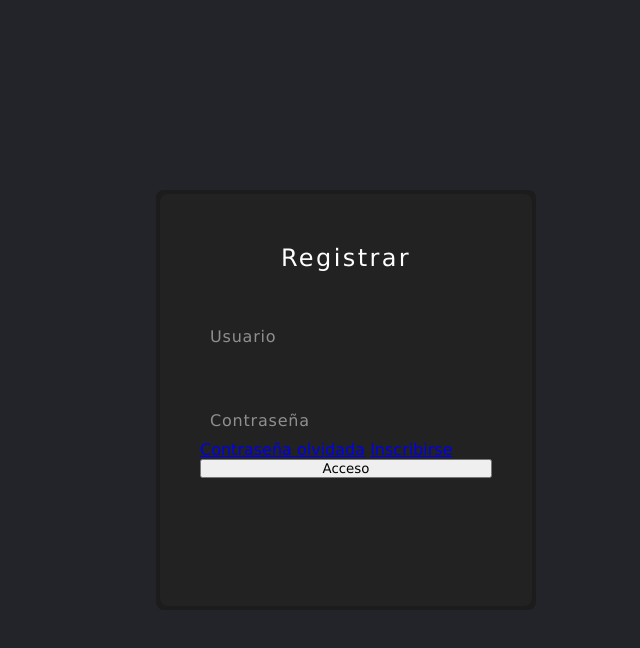
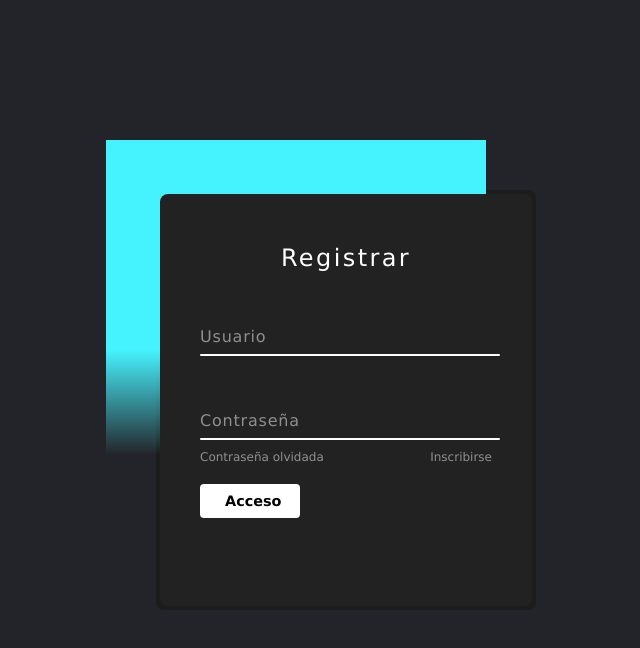
Before and after one commit to Irina-Ichim/LogIn-con-Html-y-Css, a plain HTML site: page index.html in a window 1280 px wide. Shown: the whole page, without its empty margins (294-934 px from the left). Drawn offline with Linux system fonts and the light colour scheme.

Commit message:
propriedades al submit usando [type=submit]

```diff
--- a/style.css
+++ b/style.css
@@ -17,6 +17,16 @@ body{
     height:420px;
     background: #1c1c1c;
     border-radius: 8px;
+}
+.box::before{
+    content: '';
+    position: absolute;
+    top: -50px;
+    left: -50px;
+    width:380px;
+    height:420px;
+    background: linear-gradient(0deg, transparent, transparent, #45f3ff, #45f3ff, #45f3ff);
+
 }
 .box form{
     position:absolute;
@@ -57,7 +67,7 @@ body{
 .box form .inputBox span{
     position: absolute;
     left: 0;
-    padding: 20px 10px 10px;
+    padding: 20px 0px 10px;
     pointer-events: none;
     color: #8f8f8f;
     font-size: 1em;
@@ -72,3 +82,47 @@ body{
     transform: translateY(-34px);
 
 }
+.box form .inputBox i{
+   position: absolute;
+   left: 0;
+   bottom: 0;
+   width: 100%;
+   height: 2px;
+   background: #fff;
+   border-radius: 4px;
+   overflow: hidden;
+   transition: 0.5s;
+   pointer-events: none;
+
+}
+.box form .inputBox input:valid ~ i,
+.box form .inputBox input:focus ~ i{
+    height: 44px;
+}
+.box form .links{
+    display: flex;
+    justify-content:space-between ;
+}
+.box form .links a{
+    margin: 10px 0;
+    font-size: 0.75em;
+    color:#8f8f8f;
+    text-decoration: none;
+
+}
+.box form  .links a:hover
+.box form .links a:nth-child(2){
+    color: #fff;
+}
+.box form input[type="submit"] {
+    border: none;
+    outline: none;
+    padding: 9px 25px;
+    background: #fff;
+    cursor: pointer;
+    font-size: 0.9em;
+    border-radius: 4px;
+    font-weight: 600;
+    width: 100px;
+    margin-top: 10px;
+}
```
